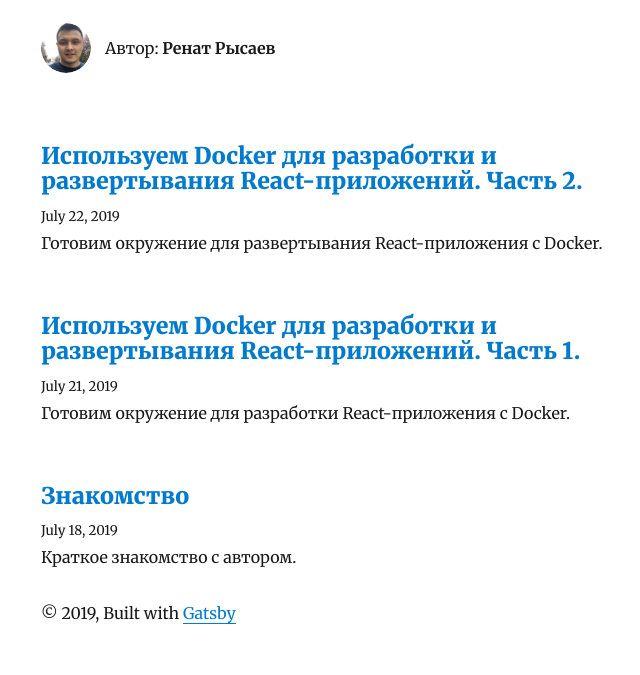
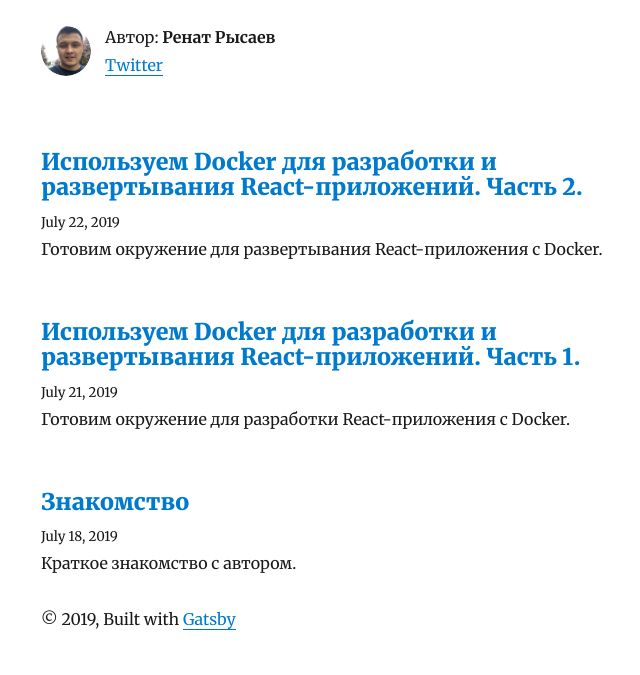
Before and after one commit to RenatRysaev/rysaev.dev, a Gatsby site: page / in a window 1280 px wide. Shown: the part 201-876 px from the top of the page, without its empty margins (284-924 px from the left). Built offline with nearby package versions, Linux system fonts and the light colour scheme; Gatsby itself is replaced by a stand-in of ours; some packages are replaced by stand-ins of ours.

Commit message:
Add twitter

```diff
--- a/src/components/bio.js
+++ b/src/components/bio.js
@@ -54,11 +54,20 @@ const Bio = () => {
           borderRadius: `50%`,
         }}
       />
-      <p style={{
-        marginBottom: 0,
-      }}>
-        Автор: <strong>{author}</strong>
-      </p>
+      <div style={{ display: 'flex', flexDirection: 'column' }}>
+        <p style={{
+          marginBottom: 0,
+        }}>
+          Автор: <strong>{author}</strong>
+        </p>
+        <p style={{
+          marginBottom: 0,
+        }}>
+          <a href={`https://twitter.com/${social.twitter}`} target="_blank" rel="nofollow noreferrer noopener">
+            Twitter
+          </a>
+        </p>
+      </div>
     </div>
   )
 }
```
